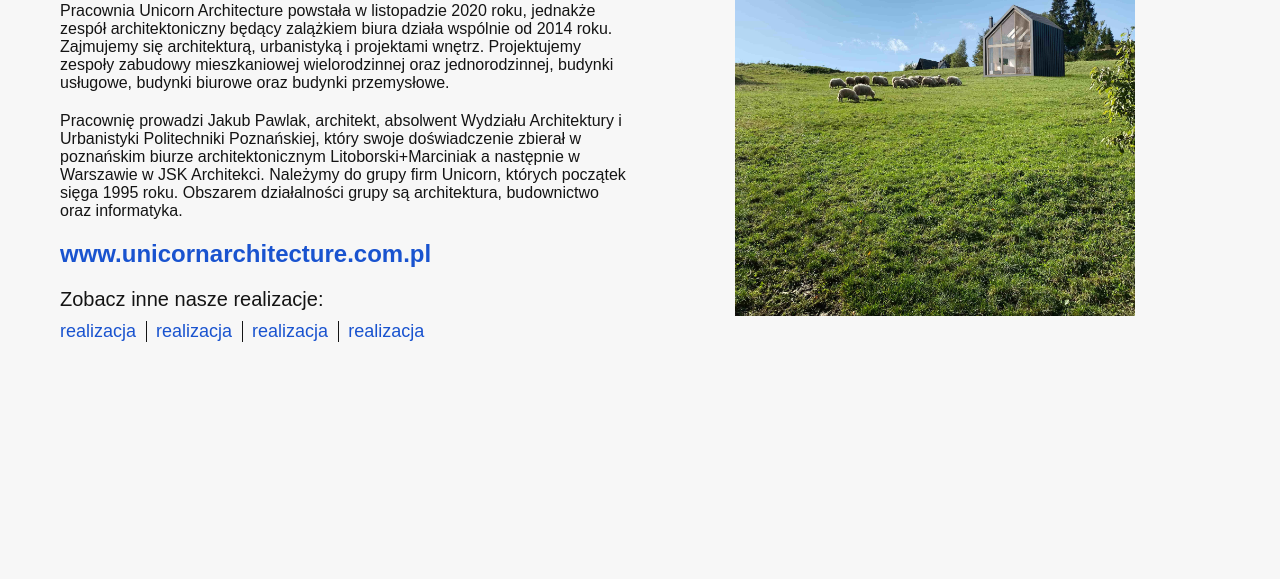
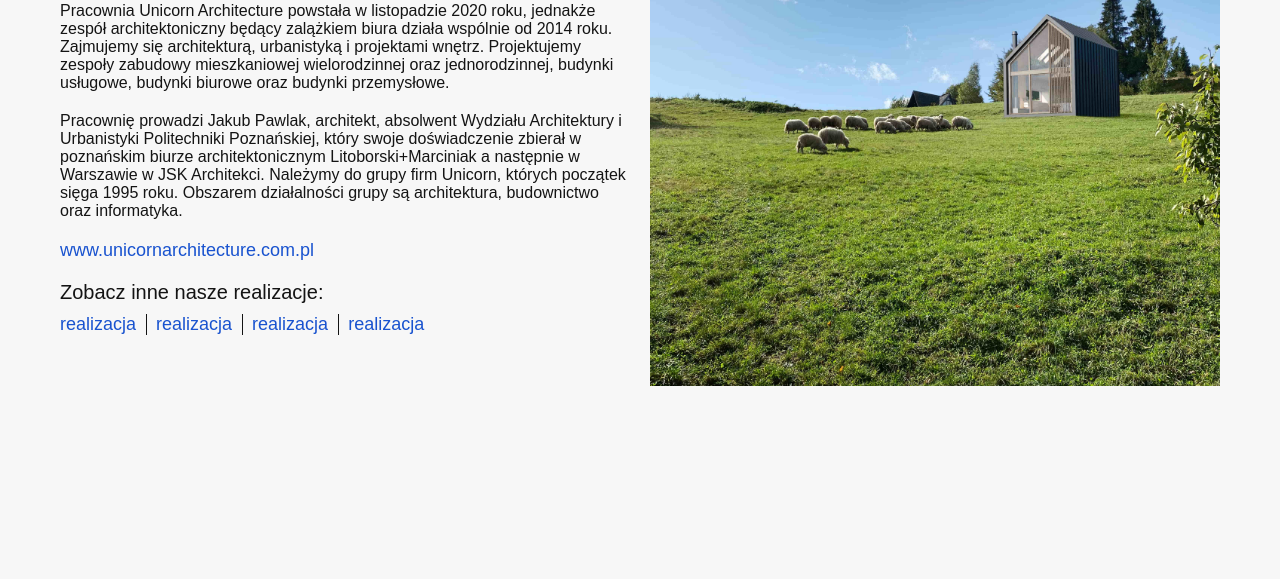
Before and after one commit to AntonOshurek/unicorn-archi-development-project, a website with bundled scripts: page src/index.html in a window 1280 px wide. Shown: the part 8148-8727 px from the top of the page. Built offline with nearby package versions, Linux system fonts and the light colour scheme; files whose address does not match are found by name; what baguettebox.js would draw is missing.

Commit message:
add adaptive to about us section

```diff
--- a/src/index.html
+++ b/src/index.html
@@ -476,7 +476,7 @@
 				budownictwo oraz informatyka.
 			</p>
 
-			<a class="about-us__full-link" href="http://www.unicornarchitecture.com.pl/index.html">www.unicornarchitecture.com.pl</a>
+			<a class="about-us__full-link typography-big-text" href="http://www.unicornarchitecture.com.pl/index.html">www.unicornarchitecture.com.pl</a>
 
 			<article class="our-projects">
 				<h3 class="our-projects__title typography-smal-title">Zobacz inne nasze realizacje: </h3>
--- a/src/styles/components/about-us/about-us-slider.scss
+++ b/src/styles/components/about-us/about-us-slider.scss
@@ -4,8 +4,9 @@
 	align-items: flex-start;
 
 	& > img {
-		height: 500px;
-		width: 400px;
+		width: 100%;
+		height: auto;
+		aspect-ratio: 1/1;
 		object-fit: cover;
 	}
 }
--- a/src/styles/components/about-us/about-us.scss
+++ b/src/styles/components/about-us/about-us.scss
@@ -7,6 +7,10 @@
 	display: grid;
 	grid-template-columns: 1fr 1fr;
 	grid-gap: 20px;
+
+	@media (max-width: $mobile-width) {
+		grid-template-columns: 1fr;
+	}
 }
 
 .about-us__wrap {
@@ -43,7 +47,4 @@
 .about-us__full-link {
 	color: var(--main-color);
 	text-decoration: none;
-	font-family: var(--basci-font);
-	font-size: 24px;
-	font-weight: 600;
 }
```
Also changed, not shown: app/index.html (+1 -1 lines), app/styles/style.min.css, 1 other file.
